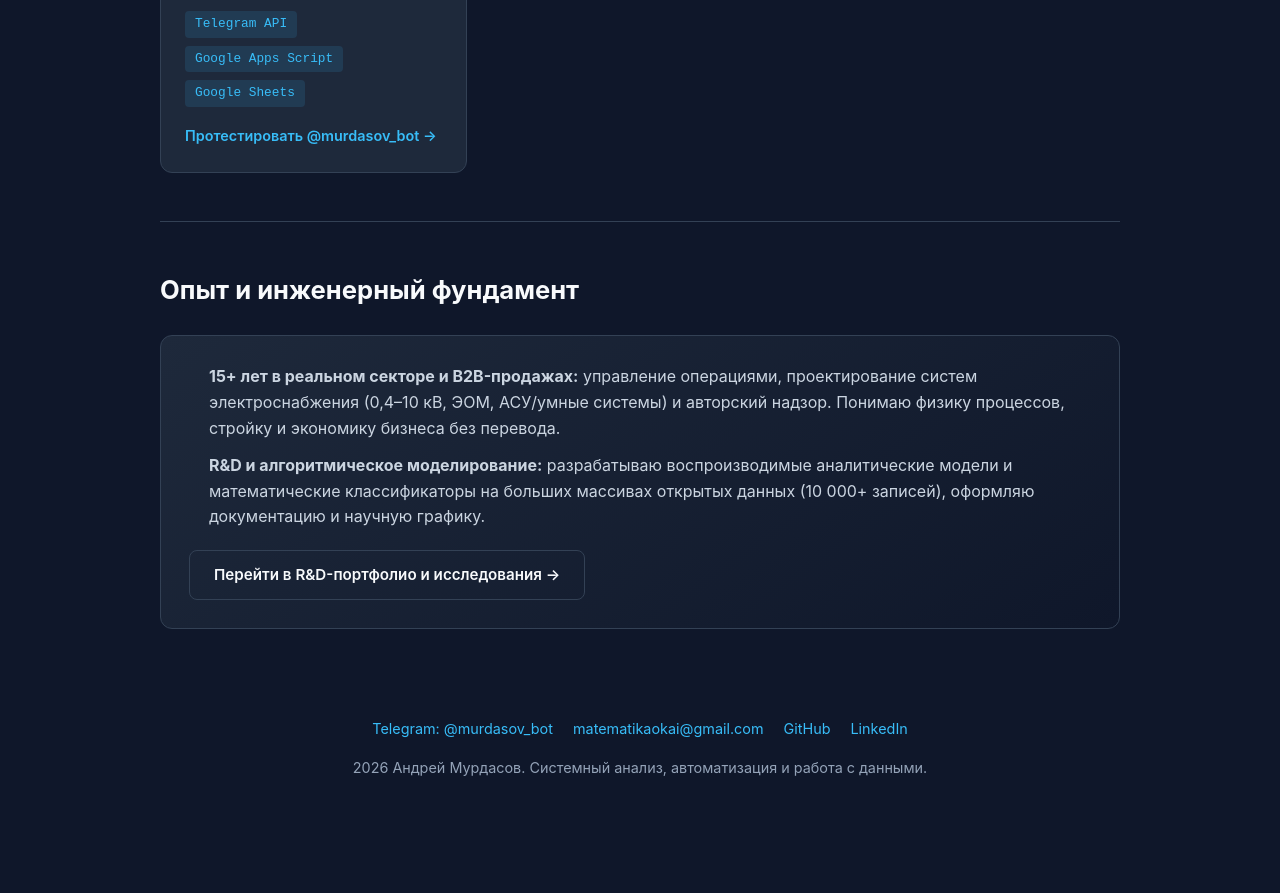
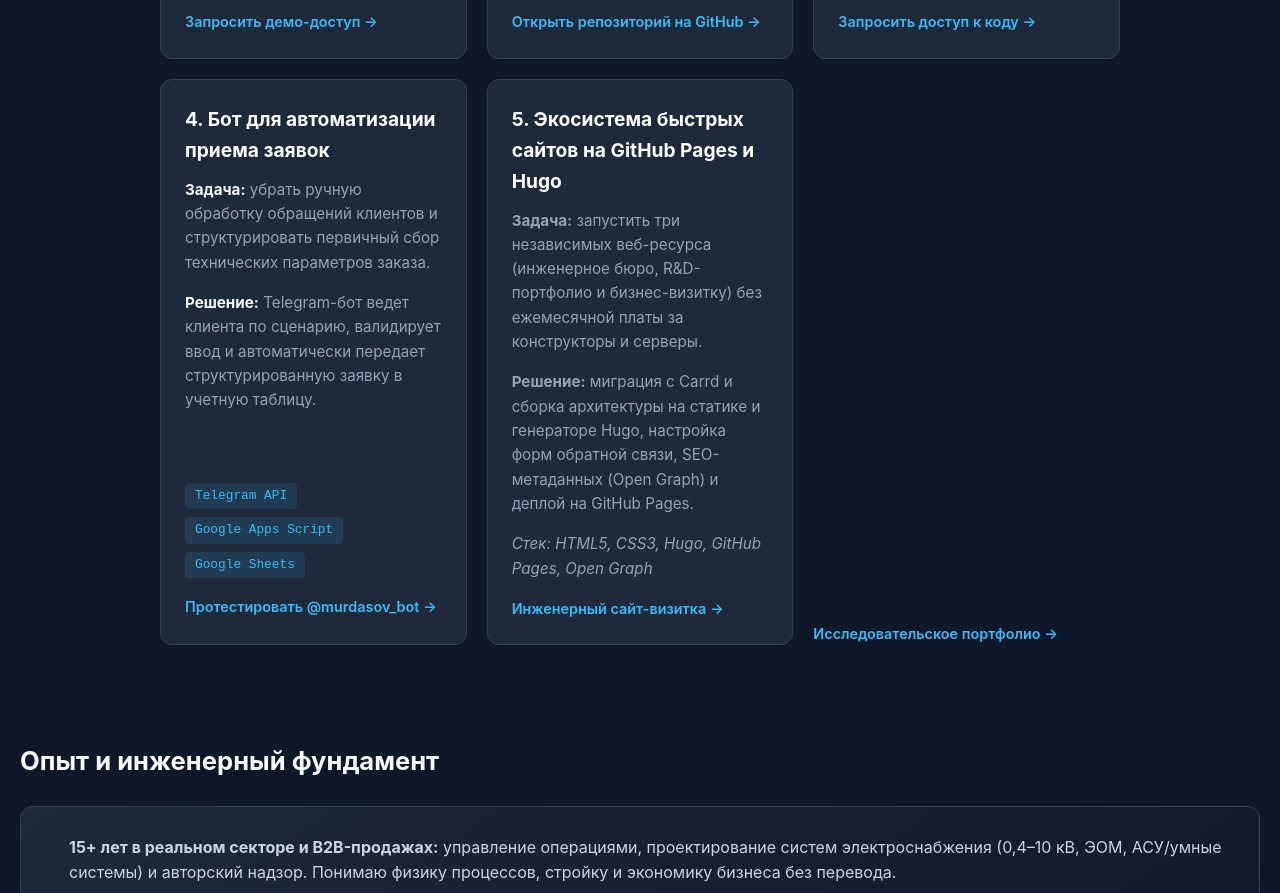
Before and after one commit to Andrey-Murdasov/business, a plain HTML site: page index.html in a window 1280 px wide. Shown: the part 2277-3170 px from the top of the page. Before the commit the page ends 3096 px from the top, so only its background shows below. Drawn offline with Linux system fonts and the light colour scheme.

Commit message:
добавление веб сайтов

```diff
--- a/index.html
+++ b/index.html
@@ -345,6 +345,11 @@ section { padding: 32px 0; }
 <div>
 <h3>Автоматизация воронки заявок</h3>
 <p>Связываю Telegram-ботов, Google Таблицы/CRM и внутренние процессы компании в единый конвейер: от первичного опроса клиента до постановки задачи в работу.</p>
+
+<div class="card">
+<div>
+<h3>Быстрые сайты без оплаты хостинга</h3>
+<p>Собираю легкие и надежные сайты-визитки и лендинги на статике (HTML, Hugo, GitHub Pages) или переношу проекты с платных конструкторов (Tilda, Carrd). Быстрая загрузка, форма заявок, мета-теги для мессенджеров и 0 рублей в месяц за содержание.</p>
 </div>
 </div>
 </div>
@@ -421,6 +426,19 @@ section { padding: 32px 0; }
 <span class="tag">Google Sheets</span>
 </div>
 <a href="https://t.me/murdasov_bot" target="_blank" class="case-link">Протестировать @murdasov_bot →</a>
+</div>
+</div>
+
+<div class="card">
+<div>
+<h3>5. Экосистема быстрых сайтов на GitHub Pages и Hugo</h3>
+<p><strong>Задача:</strong> запустить три независимых веб-ресурса (инженерное бюро, R&D-портфолио и бизнес-визитку) без ежемесячной платы за конструкторы и серверы.</p>
+<p><strong>Решение:</strong> миграция с Carrd и сборка архитектуры на статике и генераторе Hugo, настройка форм обратной связи, SEO-метаданных (Open Graph) и деплой на GitHub Pages.</p>
+<p><em>Стек: HTML5, CSS3, Hugo, GitHub Pages, Open Graph</em></p>
+</div>
+<a href="https://andrey-murdasov.github.io/engineer-sochi.github.io/" target="_blank" class="case-link">Инженерный сайт-визитка →</a>
+</div>
+<a href="https://andrey-murdasov.github.io/murdasov-research/" target="_blank" class="case-link">Исследовательское портфолио →</a>
 </div>
 </div>
 
```
